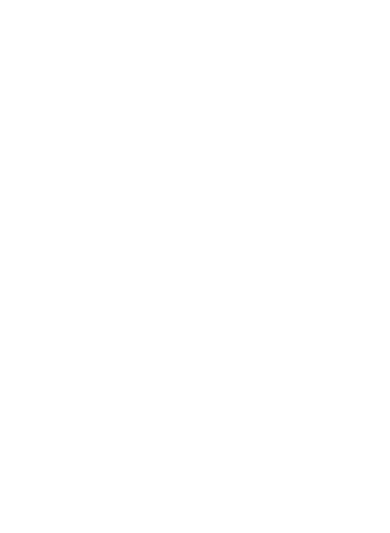
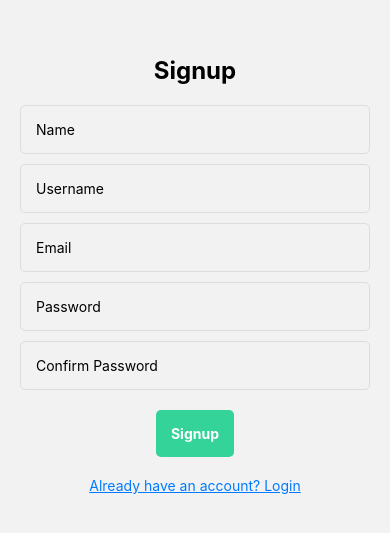
Before and after one commit to ManishGond/BCMobileBase, a React Native app: screen /Signup in a window 390 px wide. Before the commit this address had no page. Shown: the part 147-680 px from the top of the page. Built offline with nearby package versions, Linux system fonts and the light colour scheme.

Commit message:
Added base Login, Signup & Onboarding page

```diff
--- a/App.tsx
+++ b/App.tsx
@@ -5,52 +5,58 @@ import LandingPage from './src/screens/LandingScreen/LandingPage';
 import OnboardingScreen from './src/screens/LandingScreen/OnboardingScreen';
 import {getItem} from './src/utils/asynStorage';
 import {AuthProvider} from './src/context/AuthContext';
+import LoginPage from './src/screens/LoginScreen/LoginPage';
+import SignupPage from './src/screens/SignupScreen/SignupPage';
 
 export type RootStackParamList = {
   Onboarding: undefined;
   Landing: undefined;
-  Home: undefined;
+  Login: undefined;
+  Signup: undefined;
 };
 
 const Stack = createNativeStackNavigator();
 
 function RootStack() {
-  const [showOnboarding, setShowOnboarding] = useState<boolean | null>(null);
+  const [initialScreen, setInitialScreen] = useState<string | null>(null);
+
   useEffect(() => {
-    checkIfAlreadyOnboard();
+    checkInitialScreen();
   }, []);
 
-  const checkIfAlreadyOnboard = async () => {
+  const checkInitialScreen = async () => {
     const onboarded = await getItem('onboarded');
-    setShowOnboarding(!onboarded);
+    const loggedIn = await getItem('loggedIn');
+    if (!onboarded) {
+      setInitialScreen('Onboarding');
+    } else if (loggedIn) {
+      setInitialScreen('Landing');
+    } else {
+      setInitialScreen('Login');
+    }
   };
-  if (showOnboarding == null) {
-    return null;
+
+  if (!initialScreen) {
+    return null; // You can return a loader here
   }
-  if (showOnboarding) {
-    return (
-      <AuthProvider>
-        <Stack.Navigator initialRouteName="Onboarding">
-          <Stack.Screen
-            name="Onboarding"
-            options={{headerShown: false}}
-            component={OnboardingScreen}
-          />
-          <Stack.Screen
-            name="Landing"
-            options={{headerShown: false}}
-            component={LandingPage}
-          />
-        </Stack.Navigator>
-      </AuthProvider>
-    );
-  } else {
-    return (
-      <Stack.Navigator initialRouteName="Landing">
+
+  return (
+    <AuthProvider>
+      <Stack.Navigator initialRouteName={initialScreen}>
         <Stack.Screen
           name="Onboarding"
           options={{headerShown: false}}
           component={OnboardingScreen}
+        />
+        <Stack.Screen
+          name="Login"
+          options={{headerShown: false}}
+          component={LoginPage}
+        />
+        <Stack.Screen
+          name="Signup"
+          options={{headerShown: false}}
+          component={SignupPage}
         />
         <Stack.Screen
           name="Landing"
@@ -58,8 +64,8 @@ function RootStack() {
           component={LandingPage}
         />
       </Stack.Navigator>
-    );
-  }
+    </AuthProvider>
+  );
 }
 
 export default function App(): JSX.Element {
--- a/src/screens/LandingScreen/OnboardingScreen.tsx
+++ b/src/screens/LandingScreen/OnboardingScreen.tsx
@@ -23,8 +23,8 @@ type OnboardingScreenNavigationProp =
 const OnboardingScreen = () => {
   const navigation = useNavigation<OnboardingScreenNavigationProp>();
   const handleDone = () => {
-    setItem('onboarded', true);
-    navigation.navigate('Landing');
+    setItem('goToLogin', true);
+    navigation.navigate('Login');
     console.log('Logged In!');
   };
 
--- a/src/screens/LoginScreen/LoginPage.tsx
+++ b/src/screens/LoginScreen/LoginPage.tsx
@@ -1,14 +1,108 @@
-import {StyleSheet, Text, View} from 'react-native';
 import React from 'react';
+import {
+  StyleSheet,
+  Text,
+  View,
+  TextInput,
+  TouchableOpacity,
+} from 'react-native';
+import {useNavigation} from '@react-navigation/native';
+import {NativeStackNavigationProp} from '@react-navigation/native-stack';
+import {removeItem, setItem} from '../../utils/asynStorage';
+import {RootStackParamList} from '../../../App';
+
+type LoginPageNavigationProp = NativeStackNavigationProp<RootStackParamList>;
 
 const LoginPage = () => {
+  const navigation = useNavigation<LoginPageNavigationProp>();
+
+  const handleLogin = async () => {
+    await setItem('loggedIn', true);
+    navigation.reset({
+      index: 0,
+      routes: [{name: 'Landing'}],
+    });
+  };
+
+  const handleSignupRedirect = () => {
+    navigation.navigate('Signup');
+  };
+
+  const handleBackToOnboarding = async () => {
+    await removeItem('goToLogin');
+    navigation.reset({
+      index: 0,
+      routes: [{name: 'Onboarding'}],
+    });
+  };
+
   return (
-    <View>
-      <Text>LoginPage</Text>
+    <View style={styles.container}>
+      <TouchableOpacity
+        style={styles.backButton}
+        onPress={handleBackToOnboarding}>
+        <Text style={styles.backButtonText}>Back</Text>
+      </TouchableOpacity>
+      <Text style={styles.title}>Login</Text>
+      <TextInput
+        style={styles.input}
+        placeholder="Email"
+        placeholderTextColor={'black'}
+        keyboardType="email-address"
+      />
+      <TextInput
+        style={styles.input}
+        placeholder="Password"
+        secureTextEntry
+        placeholderTextColor={'black'}
+      />
+      <TouchableOpacity style={styles.button} onPress={handleLogin}>
+        <Text style={styles.buttonText}>Login</Text>
+      </TouchableOpacity>
+      <TouchableOpacity onPress={handleSignupRedirect}>
+        <Text style={styles.link}>Don't have an account? Sign up</Text>
+      </TouchableOpacity>
     </View>
   );
 };
 
 export default LoginPage;
 
-const styles = StyleSheet.create({});
+const styles = StyleSheet.create({
+  container: {
+    flex: 1,
+    justifyContent: 'center',
+    alignItems: 'center',
+    padding: 20,
+  },
+  backButtonText: {
+    color: '#fff',
+    fontWeight: 'bold',
+  },
+  backButton: {
+    position: 'absolute',
+    top: 40,
+    left: 20,
+    backgroundColor: '#34d399',
+    padding: 10,
+    borderRadius: 5,
+  },
+  title: {fontSize: 24, marginBottom: 20, fontWeight: 'bold'},
+  input: {
+    width: '100%',
+    padding: 15,
+    marginBottom: 10,
+    borderWidth: 1,
+    borderColor: '#ddd',
+    borderRadius: 5,
+  },
+  button: {
+    backgroundColor: '#34d399',
+    padding: 15,
+    borderRadius: 5,
+    alignItems: 'center',
+    marginTop: 10,
+  },
+  buttonText: {color: '#fff', fontWeight: 'bold'},
+  link: {marginTop: 20, color: '#007bff', textDecorationLine: 'underline'},
+});
--- a/src/screens/SignupScreen/SignupPage.tsx
+++ b/src/screens/SignupScreen/SignupPage.tsx
@@ -0,0 +1,101 @@
+import React from 'react';
+import {
+  StyleSheet,
+  Text,
+  View,
+  TextInput,
+  TouchableOpacity,
+} from 'react-native';
+import {useNavigation} from '@react-navigation/native';
+import {NativeStackNavigationProp} from '@react-navigation/native-stack';
+import {setItem} from '../../utils/asynStorage';
+import {RootStackParamList} from '../../../App';
+
+type SignupPageNavigationProp = NativeStackNavigationProp<RootStackParamList>;
+
+const SignupPage = () => {
+  const navigation = useNavigation<SignupPageNavigationProp>();
+
+  const handleSignup = async () => {
+    await setItem('loggedIn', true);
+    navigation.reset({
+      index: 0,
+      routes: [{name: 'Landing'}],
+    });
+  };
+
+  const handleLoginRedirect = () => {
+    navigation.navigate('Login');
+  };
+
+  return (
+    <View style={styles.container}>
+      <Text style={styles.title}>Signup</Text>
+      <TextInput
+        style={styles.input}
+        placeholder="Name"
+        keyboardType="default"
+        placeholderTextColor={'black'}
+      />
+      <TextInput
+        style={styles.input}
+        placeholder="Username"
+        keyboardType="default"
+        placeholderTextColor={'black'}
+      />
+      <TextInput
+        style={styles.input}
+        placeholder="Email"
+        keyboardType="email-address"
+        placeholderTextColor={'black'}
+      />
+      <TextInput
+        style={styles.input}
+        placeholder="Password"
+        secureTextEntry
+        placeholderTextColor={'black'}
+      />
+      <TextInput
+        style={styles.input}
+        placeholder="Confirm Password"
+        secureTextEntry
+        placeholderTextColor={'black'}
+      />
+      <TouchableOpacity style={styles.button} onPress={handleSignup}>
+        <Text style={styles.buttonText}>Signup</Text>
+      </TouchableOpacity>
+      <TouchableOpacity onPress={handleLoginRedirect}>
+        <Text style={styles.link}>Already have an account? Login</Text>
+      </TouchableOpacity>
+    </View>
+  );
+};
+
+export default SignupPage;
+
+const styles = StyleSheet.create({
+  container: {
+    flex: 1,
+    justifyContent: 'center',
+    alignItems: 'center',
+    padding: 20,
+  },
+  title: {fontSize: 24, marginBottom: 20, fontWeight: 'bold'},
+  input: {
+    width: '100%',
+    padding: 15,
+    marginBottom: 10,
+    borderWidth: 1,
+    borderColor: '#ddd',
+    borderRadius: 5,
+  },
+  button: {
+    backgroundColor: '#34d399',
+    padding: 15,
+    borderRadius: 5,
+    alignItems: 'center',
+    marginTop: 10,
+  },
+  buttonText: {color: '#fff', fontWeight: 'bold'},
+  link: {marginTop: 20, color: '#007bff', textDecorationLine: 'underline'},
+});
```
